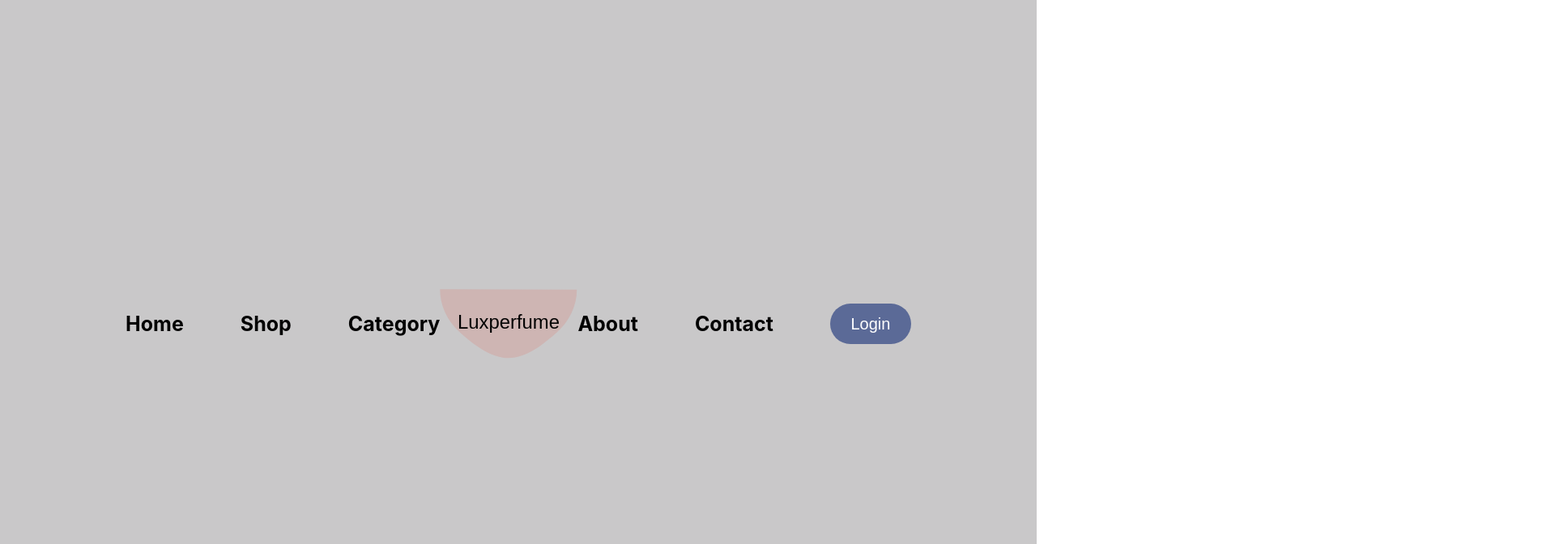
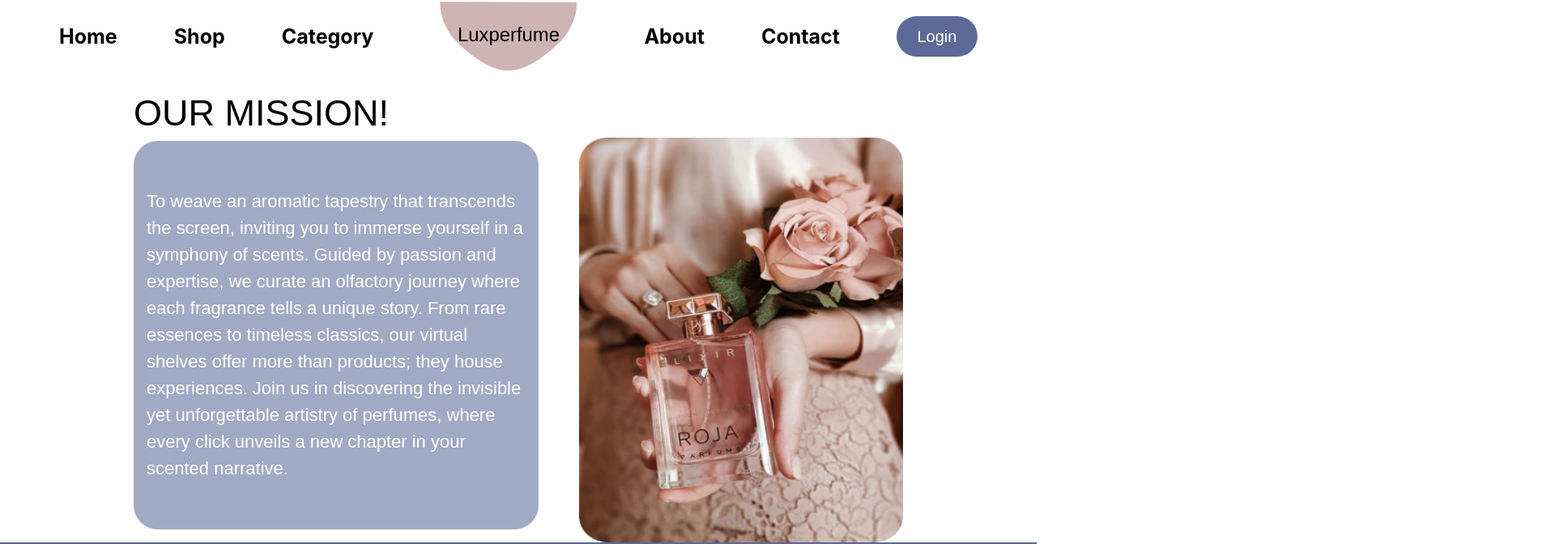
Before and after one commit to AlaaZaiter/Perfumes-Frontend, a React (Create React App) app: page /about in a window 1280 px wide. Shown: the top 672 px of the page at 81% size, 1920 px wide, since content can reach past the window. Built offline with nearby package versions, Linux system fonts and the light colour scheme.

Commit message:
pushing data

```diff
--- a/src/ComponentCSS/Login.css
+++ b/src/ComponentCSS/Login.css
@@ -1,4 +1,4 @@
-.flex{
+.flex_login{
     background-color: #C9C8C9;
     justify-content: center;
     align-items: center;
--- a/src/pages/Login.jsx
+++ b/src/pages/Login.jsx
@@ -49,7 +49,7 @@ function Login() {
 
 
   return (
-    <div className="flex ">
+    <div className="flex_login ">
        <div className="column1">
        <h1 className="sig_title"> SIGN IN </h1>
       {error && <p className="error-message">{error}</p>}
```
